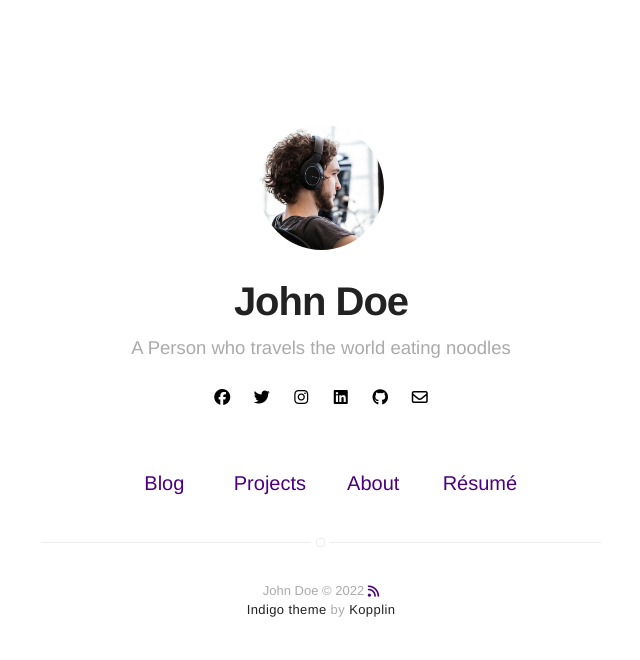
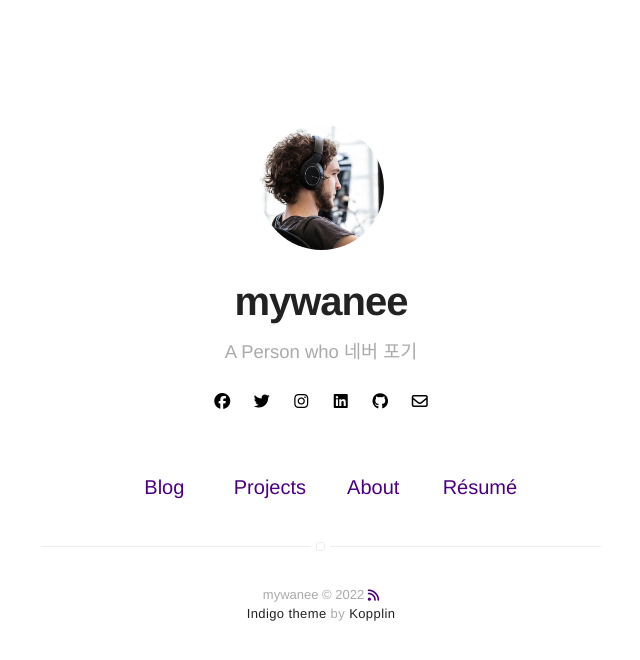
Before and after one commit to junjw1/junjw1.github.io, a Jekyll site: the page built from index.html, in a window 1280 px wide. Shown: the top 660 px of the page, without its empty margins (319-959 px from the left). Built offline with Jekyll 4.4.1, drawn with Linux system fonts in a browser that asks for light colours; nearby versions of some CDN libraries.

Commit message:
Update _config.yml

```diff
--- a/_config.yml
+++ b/_config.yml
@@ -1,6 +1,6 @@
 # main text of home
-title: John Doe
-bio: A Person who travels the world eating noodles
+title: mywanee
+bio: A Person who 네버 포기
 
 # twitter summary info
 description: A blog about technology and stuff related
```
